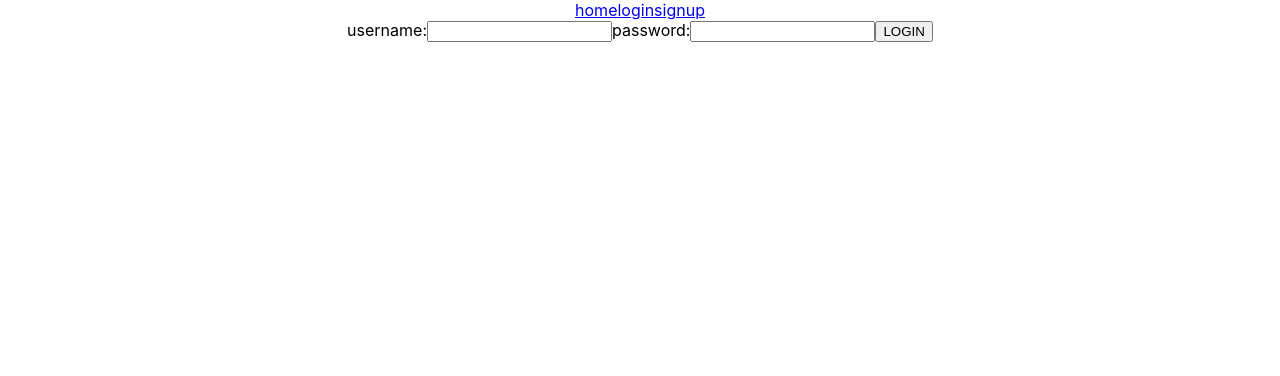
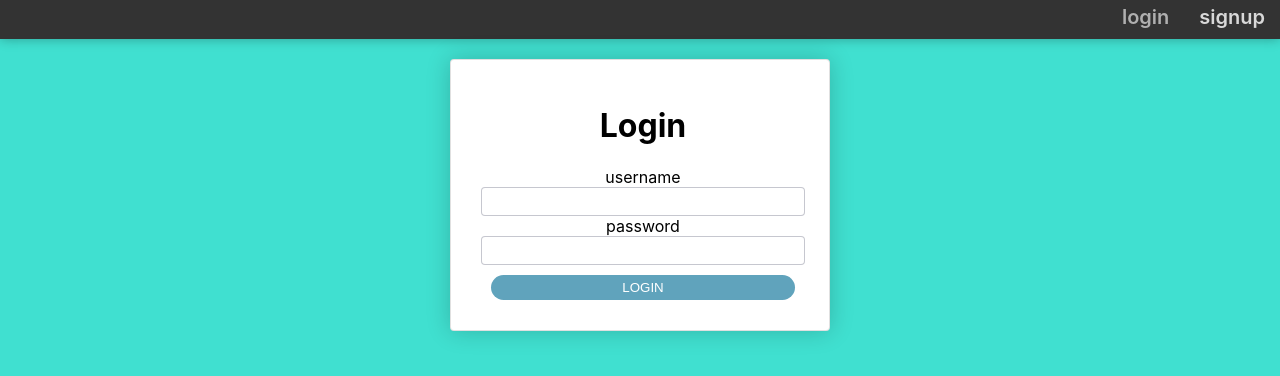
Before and after one commit to Use-My-Tech/front-end, a React (Create React App) app: page /login in a window 1280 px wide. Shown: the top 376 px of the page. Built offline with nearby package versions, Linux system fonts and the light colour scheme.

Commit message:
Addition of many styled components

```diff
--- a/src/App.js
+++ b/src/App.js
@@ -1,28 +1,32 @@
+//dependencies
 import React from "react";
 import { Route, NavLink, Redirect, useHistory } from "react-router-dom";
 import { connect } from "react-redux";
 import * as actionCreators from "./state/actionCreators";
+
+//components
 import Login from "./Components/Login";
 import Signup from "./Components/Signup";
 import OwnerDashboard from "./Components/OwnerDashboard";
 import RenterDashboard from "./Components/RenterDashboard";
 import ItemById from "./Components/ItemById";
 import OwnerItems from "./Components/OwnerItems";
+import RenterCart from "./Components/RenterCart";
+
+//styles
 import "./styles/App.css";
-
-const type = localStorage.getItem("type");
+import { Button, Nav } from "./styles/styled";
 
 function App({ logout }) {
   const history = useHistory();
+  const type = localStorage.getItem("type");
+
 
   return (
     <div className="App">
-      <nav>
+      <Nav>
         {!localStorage.getItem("token") && (
           <>
-            <NavLink exact to="/" activeClassName="active" replace>
-              home
-            </NavLink>
             <NavLink exact to="/login" activeClassName="active" replace>
               login
             </NavLink>
@@ -55,11 +59,11 @@ function App({ logout }) {
         )}
 
         {!!localStorage.getItem("token") && (
-          <button type="button" onClick={evt => logout(history)}>
+          <Button type="button" onClick={evt => logout(history)}>
             logout
-          </button>
+          </Button>
         )}
-      </nav>
+      </Nav>
 
       <Redirect exact path="/" to="/login"/>
 
@@ -79,19 +83,25 @@ function App({ logout }) {
         <OwnerItems />
       </PrivateRouteOwner>
 
-      <PrivateRouteRenter path="/renter">
+      <PrivateRouteRenter exact path="/renter">
         <RenterDashboard />
+      </PrivateRouteRenter>
+
+      <PrivateRouteRenter path="/renter/cart">
+        <RenterCart />
       </PrivateRouteRenter>
 
       <LoggedRoute path="/item:id">
         <ItemById />
       </LoggedRoute>
+
     </div>
   );
 }
 
 function UnloggedRoute({ children, ...rest }) {
   const tokenExists = !!localStorage.getItem("token");
+  const type = localStorage.getItem("type");
   return (
     <Route {...rest}>
       {!tokenExists ? children : <Redirect to={`/${type}`} />}
--- a/src/Components/ItemById.js
+++ b/src/Components/ItemById.js
@@ -3,6 +3,8 @@ import { useParams } from "react-router-dom"
 import axios from "../axiosWithAuth";
 
 import ItemCard from "./ItemCard";
+
+import { CardContainer } from "../styles/styled";
 
 export default function ItemById() {
     const [item, setItem] = useState({})
@@ -20,6 +22,8 @@ export default function ItemById() {
     }, [])
 
     return(
-        <ItemCard key={item.id} item={item}/>
+        <CardContainer>
+            <ItemCard key={item.id} item={item}/>
+        </CardContainer>
     )
 }
--- a/src/Components/Login.js
+++ b/src/Components/Login.js
@@ -3,36 +3,42 @@ import { connect } from "react-redux";
 import * as actionCreators from "../state/actionCreators";
 import { useHistory } from "react-router-dom";
 
+import { Button, Container, Form, Input } from "../styles/styled";
+
 function Login({ loginForm, changeHandler, onLogin }) {
   const history = useHistory();
   return (
-    <>
-      <form>
-        <label>
-          username:
-          <input
+    <Container>
+      <Form>
+        <h1>Login</h1>
+        <label htmlFor="username">username</label>
+
+          <Input
+            id="username"
             name="username"
             onChange={changeHandler}
             value={loginForm.username}
           />
-        </label>
-        <label>
-          password:
-          <input
+
+        <label htmlFor="password">password</label>
+
+          <Input
+            id="password"
             name="password"
             onChange={changeHandler}
             value={loginForm.password}
           />
-        </label>
-        <button
+
+        <Button
+          id="form-button"
           disabled={loginForm.isSubmitting}
           type="button"
           onClick={evt => onLogin(loginForm, history)}
         >
           LOGIN
-        </button>
-      </form>
-    </>
+        </Button>
+      </Form>
+    </Container>
   );
 }
 
--- a/src/Components/OwnerDashboard.js
+++ b/src/Components/OwnerDashboard.js
@@ -3,7 +3,9 @@ import { connect } from "react-redux";
 import * as actionCreators from "../state/actionCreators";
 import ItemCard from "./ItemCard";
 
-function OwnerDashboard({ addForm, changeHandler, data, fetch, onAdd }) {
+import { CardContainer } from "../styles/styled";
+
+function OwnerDashboard({ data, fetch }) {
   const id = localStorage.getItem("user");
 
   useEffect(() => {
@@ -12,55 +14,17 @@ function OwnerDashboard({ addForm, changeHandler, data, fetch, onAdd }) {
 
   return (
     <div>
-      owner dashboard
-      <form>
-        <label>
-          name:
-          <input
-            name="item_name"
-            onChange={changeHandler}
-            value={addForm.item_name}
-          />
-        </label>
-        <label>
-          daily-rate:
-          <input
-            name="daily_rate"
-            onChange={changeHandler}
-            value={addForm.daily_rate}
-            type="number"
-          />
-        </label>
-        <label>
-          condition:
-          <input
-            name="condition"
-            onChange={changeHandler}
-            value={addForm.condition}
-          />
-        </label>
-        <label>
-          address:
-          <input
-            name="location"
-            onChange={changeHandler}
-            value={addForm.location}
-          />
-        </label>
-        <button type="button" onClick={evt => onAdd(addForm, id)}>
-          submit
-        </button>
-      </form>
+      <CardContainer>
       {data.map(item => {
         return <ItemCard key={item.id} item={item} />;
       })}
+      </CardContainer>
     </div>
   );
 }
 
 function mapStateToProps(state) {
   return {
-    addForm: state.addForm,
     data: state.data
   };
 }
--- /dev/null
+++ b/src/Components/RenterCart.js
@@ -0,0 +1,16 @@
+import React from "react";
+import { connect } from "react-redux";
+import * as actionCreators from "../state/actionCreators";
+
+function RenterCart() {
+    return(
+        <>
+        </>
+    )
+}
+
+function mapStateToProps(state) {
+    return {};
+  }
+
+  export default connect(mapStateToProps, actionCreators)(RenterCart);
--- a/src/Components/RenterDashboard.js
+++ b/src/Components/RenterDashboard.js
@@ -2,6 +2,8 @@ import React, { useEffect } from "react";
 import { connect } from "react-redux";
 import * as actionCreators from "../state/actionCreators";
 import ItemCard from "./ItemCard";
+
+import { CardContainer } from "../styles/styled";
 
 function RenterDashboard({data, fetch}) {
 
@@ -11,12 +13,13 @@ function RenterDashboard({data, fetch}) {
 
   return (
     <div>
-      renter dashboard
+      <CardContainer>
       {data.map(item => {
         return (
           <ItemCard key={item.id} item={item}/>
         );
       })}
+      </CardContainer>
     </div>
   );
 }
--- a/src/styles/App.css
+++ b/src/styles/App.css
@@ -1,3 +1,23 @@
 .App {
   text-align: center;
+  background: turquoise;
+  height: 110vh;
 }
+
+a {
+  text-decoration: none;
+  padding: 0 15px;
+  color: #d8d8d8;
+}
+
+a:hover {
+  color: #afafaf
+}
+
+#form-button {
+  margin-top: 10px;
+}
+
+.active {
+  color: #afafaf
+}
--- a/src/styles/index.css
+++ b/src/styles/index.css
@@ -7,6 +7,18 @@ body {
   -moz-osx-font-smoothing: grayscale;
 }
 
+body::-webkit-scrollbar {
+  width: 0.5rem;
+}
+
+body::-webkit-scrollbar-track {
+  background: #1e1e24;
+}
+
+body::-webkit-scrollbar-thumb {
+  background: #6649b8;
+}
+
 code {
   font-family: source-code-pro, Menlo, Monaco, Consolas, 'Courier New',
     monospace;
--- a/src/styles/styled.js
+++ b/src/styles/styled.js
@@ -1 +1,105 @@
 import styled from "styled-components";
+
+export const Container = styled.div`
+display: flex;
+justify-content: center;
+align-items: center;
+`
+
+export const Nav = styled.nav`
+display: flex;
+justify-content: flex-end;
+padding: 5px 0 10px;
+box-shadow: hsla(0, 0%, 0%, 0.3) 0px 0px 11px 0px;
+font-size: 20px;
+font-weight: 600;
+background: #333333;
+`
+
+export const Form = styled.form`
+    max-width: 380px;
+    min-width: 300px;
+    width: 100%;
+    padding: 25px 30px 30px;
+    background: #fff;
+    border: 1px solid rgba(0,0,0,.12);
+    box-sizing: border-box;
+    box-shadow: 0 0 25px rgba(0,0,0,.2);
+    border-radius: 4px;
+    margin: 20px 10px;
+    display: flex;
+    flex-flow: column wrap;
+    justify-content: start;
+
+`
+
+export const Input = styled.input`
+    width: 100%;
+    max-width: 320px;
+    height: 25px;
+    border: 1px solid rgba(31,32,65,.25);
+    border-radius: 4px;
+    color: rgba(31,32,65,.75);
+    line-height: 24px;
+`
+
+export const Button = styled.button`
+    color: #fff;
+    text-transform: uppercase;
+    text-decoration: none;
+    background: #60a3bc;
+    padding: 5px 20px;
+    margin: 0 10px;
+    margin-top: 3px;
+    border-radius: 50px;
+    display: inline-block;
+    border: none;
+    transition: all 0.4s ease 0s;
+    cursor: pointer;
+    &:focus {
+        outline: none;
+    }
+    &:hover {
+        text-shadow: 0px 0px 6px rgba(255, 255, 255, 1);
+        box-shadow: 0px 5px 40px -10px rgba(0,0,0,0.57);
+        transition: all 0.4s ease 0s;
+    }
+`
+export const TypeButton = styled.button`
+    background: white;
+    border: 0;
+    cursor: pointer;
+    margin-top: 10px;
+    &:focus {
+        outline: none;
+    }
+`
+
+export const CardContainer = styled.div`
+    display: flex;
+    flex-flow: row wrap;
+    justify-content: center;
+    align-items: center;
+    padding: 10px;
+`
+
+export const Card = styled.div`
+    display: flex;
+    flex-flow: column;
+    justify-content: center;
+    align-items: center;
+    height: 180px;
+    width: 32%;
+    background: white;
+    border-radius: 100px;
+    margin: 5px;
+`
+
+export const Image = styled.img`
+    width: 10%;
+    cursor: pointer;
+`
+
+export const DeleteImg = styled.img`
+    cursor: pointer;
+`
```
Also changed, not shown: src/Components/ItemCard.js (+11 -9 lines), src/Components/OwnerItems.js (+62 -10 lines), src/Components/Signup.js (+17 -13 lines), 1 other file (tests, documents, lock files or other folders).
